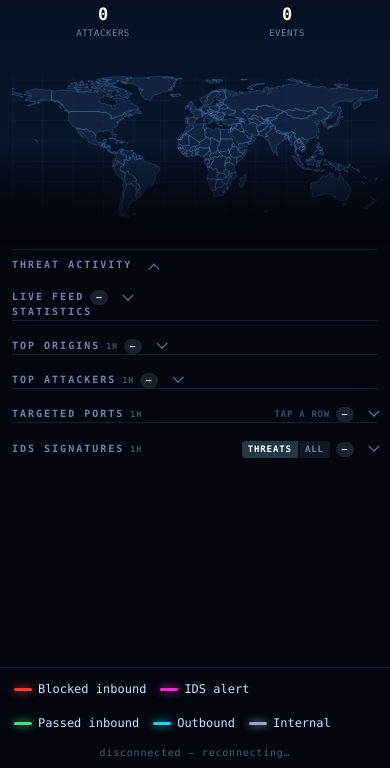
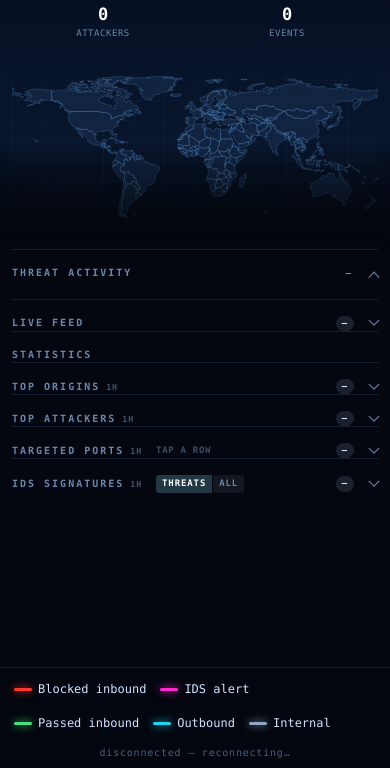
Before and after one commit to msaifuddin/opnsense-attackmap, a website with bundled scripts: page public/index.html in a window 390 px wide. Shown: the part 76-844 px from the top of the page. Built offline with nearby package versions, Linux system fonts and the light colour scheme; no server answers.

Commit message:
Fix collapsed-heading alignment on narrow screens
Three faults, all in the folding CSS added with the collapsible mobile layout.

The chevron landed in a different place per section because .seg and .hint-tap
held `margin-left: auto`. In a flex heading whichever item claims the free space
decides what sits on the right edge, so the two headings that have those
elements pushed the chevron to the edge and the four that do not left it against
the title. The count badge claims the space now - every collapsible heading has
one - and the chevron trails it at a fixed offset. Measured at a constant 24px
from the right edge across all six. The badge can therefore no longer be hidden
when expanded, or the chevron would jump inward on open; it dims instead.

"Live feed" and "Statistics" read as one heading wrapped onto two lines. They
are separate sections, but both had their divider and top padding zeroed: on
desktop each is the top of its own rail, and stacked on a phone neither is at
the top of anything. Both now carry the same separator as every other section,
which required :first-child in the overrides - a plain `.panel-left h2` loses to
`.panel h2:first-child` on specificity however late it appears. Heading gaps are
now 31-34px throughout, against 15px before.

Also aligns the window selector with the other in-heading controls, so controls
sit with their titles and the right edge belongs to the fold affordance.

```diff
--- a/public/style.css
+++ b/public/style.css
@@ -484,9 +484,21 @@ canvas { position: fixed; inset: 0; width: 100%; height: 100%; display: block; }
     transition: transform 0.15s ease;
     flex: 0 0 auto;
   }
-  /* Only the last flex item may claim the free space, or the chevron drifts. */
+  /* The chevron owns the right edge on EVERY collapsible heading.
+     Exactly one item may claim the free space, and it has to be the same item
+     in every header or the chevron lands in a different place per section -
+     which is what happened when .seg and .hint-tap held `margin-left: auto`:
+     the two headings that have them pushed the chevron to the edge, and the
+     four that do not left it sitting against the title. The count badge takes
+     that role now, because every collapsible heading has one. */
+  [data-collapse] > h2 .fold-n { margin-left: auto; }
+  /* Controls sit with their title and the right edge belongs to the fold
+     affordance. The window selector is included even though its row does not
+     fold, so every in-heading control lines up the same way down the column. */
   [data-collapse] > h2 .seg,
-  [data-collapse] > h2 .hint-tap { margin-left: auto; }
+  [data-collapse] > h2 .hint-tap,
+  [data-collapse] > h2 .hint,
+  .grp-window h2 .seg { margin-left: 8px; }
   [data-collapse]:not(.collapsed) > h2::after {
     transform: rotate(-135deg) translate(-3px, -3px);
   }
@@ -494,14 +506,18 @@ canvas { position: fixed; inset: 0; width: 100%; height: 100%; display: block; }
   [data-collapse].collapsed > *:not(h2) { display: none; }
   [data-collapse].collapsed > h2 { margin-bottom: 0; }
 
-  /* Count beside a collapsed heading, so a folded section still says whether
-     it holds anything worth opening. */
+  /* Count beside the heading, so a folded section says whether it holds
+     anything worth opening. Shown when expanded too: it is the element that
+     right-aligns the chevron, so hiding it would make the chevron jump inward
+     on expand. Dimmed instead, since the list below then speaks for itself. */
   [data-collapse] > h2 .fold-n {
     font-size: 9px; letter-spacing: 0.08em;
     padding: 1px 6px; border-radius: 8px;
     background: rgba(143, 166, 196, 0.16); color: var(--ink);
   }
-  [data-collapse]:not(.collapsed) > h2 .fold-n { display: none; }
+  [data-collapse]:not(.collapsed) > h2 .fold-n {
+    background: none; color: var(--dim); padding-right: 0;
+  }
 
   .panel {
     position: static;
@@ -510,9 +526,23 @@ canvas { position: fixed; inset: 0; width: 100%; height: 100%; display: block; }
     display: block;
   }
   .panel-right { display: block; }
+
+  /* Every stacked section is separated the same way: one divider and one
+     padding value, no exceptions.
+     Two desktop rules had to be undone here. "Live feed" drops its divider on
+     desktop because it is the top of its own rail, and the first group in the
+     right rail does the same - but stacked on a phone neither is at the top of
+     anything, so both lost their separator and "Live feed" and "Statistics"
+     ended up flush against each other, reading as one heading on two lines.
+     Both of those rules use :first-child, so the overrides must too: a plain
+     `.panel-left h2` loses to `.panel h2:first-child` on specificity no matter
+     how late it appears. */
   .panel-right .grp h2,
-  .panel h2 { padding-top: 18px; border-top: 1px solid var(--line); }
-  .panel-left h2 { padding-top: 10px; border-top: 0; }
+  .panel-right .grp:first-child h2,
+  .panel-left h2,
+  .panel h2:first-child,
+  .console h2,
+  .panel h2 { padding-top: 16px; border-top: 1px solid var(--line); }
 
   /* Cap the feed so the ranking panels are reachable without endless scrolling. */
   .ticker {
```
